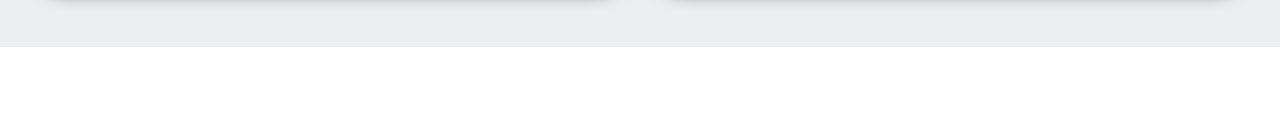
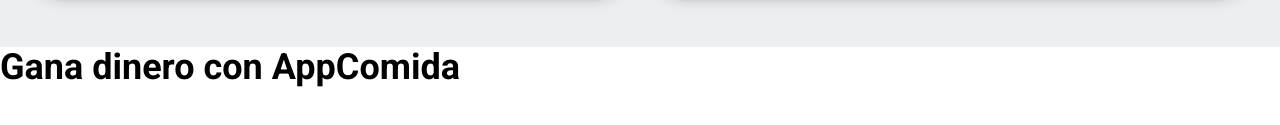
Before and after one commit to cumbinar/delivery, a website: page index.html in a window 1280 px wide. Shown: the part 4274-4399 px from the top of the page. Before the commit the page ends 4321 px from the top, so only its background shows below. Drawn offline with Linux system fonts and the light colour scheme.

Commit message:
init html section repartidores

```diff
--- a/index.html
+++ b/index.html
@@ -370,8 +370,12 @@
             <!--favorito-->
 
         </div>
+    </main>
 
-    </main>
+    <section class="repartidores">
+        <h2 class="repartidores__heading">Gana dinero con AppComida</h2>
+
+    </section>
 
 
 </body>
```
